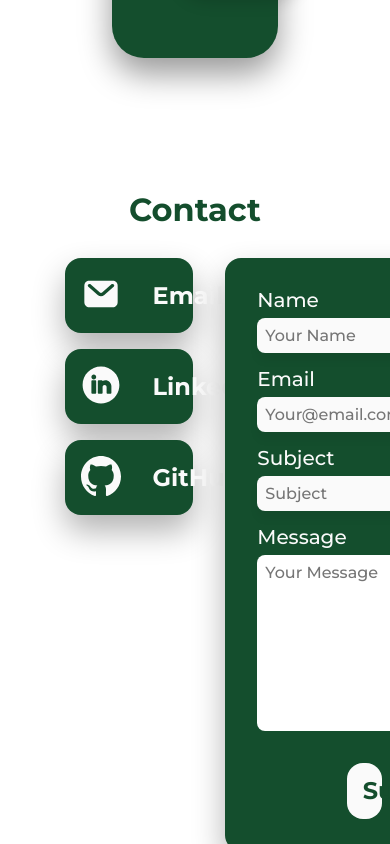
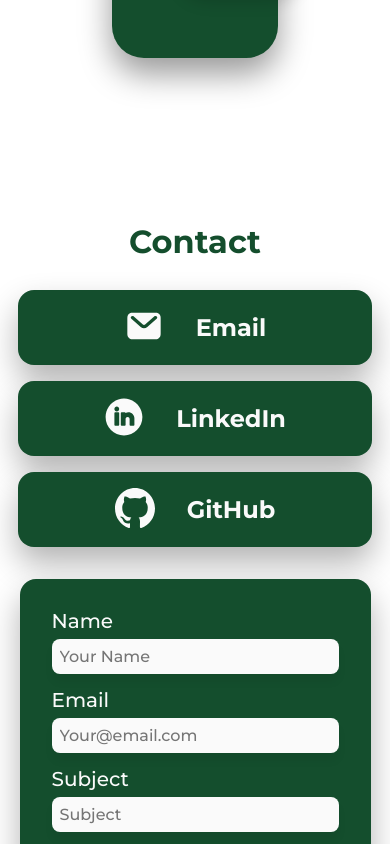
Before and after one commit to hellsten/jessicahellsten-website, a React (Vite) app: page / in a window 390 px wide. Shown: the part 7220-8064 px from the top of the page. Built offline with nearby package versions, Linux system fonts and the light colour scheme.

Commit message:
Added responsiveness to Contact

```diff
--- a/src/components/Contact/Contact.scss
+++ b/src/components/Contact/Contact.scss
@@ -5,30 +5,33 @@
   display: flex;
   justify-content: center;
   margin: 0 auto;
-  padding: 0 7rem;
+  width: 90vw;
   border-radius: 2rem;
-  @include small-desktop {
-    width: 70%;
+  @include tablet {
     margin: 0 auto;
+    width: 100vw;
   }
-  @include tablet{
-    width: 88%;
-  }
-  @include mobile{
+  @include mobile {
     padding: 1rem 0rem;
-    margin: 2rem 2rem;
+    margin: 2rem 0;
     width: auto;
   }
   &__container {
+    display: flex;
+    flex-direction: column;
+    justify-content: center;
     border-radius: 2rem;
     // box-shadow: 0 1rem 2rem rgba(0, 0, 0, 0.15);
-    padding: 4rem 4rem;
-    width: 80%;
+    padding: 4rem 0;
+    width: 96%;
     @include small-desktop {
-      padding: 4rem;
+      width: 93%;
     }
     @include tablet {
-      padding: 2rem 1rem 3rem;
+      width: 70%;
+    }
+    @include mobile{
+        width: 90vw;
     }
   }
   &__header {
@@ -53,13 +56,21 @@
     display: flex;
     flex-direction: row;
     gap: 2rem;
-    &-other{
+    @include tablet {
+      flex-direction: column;
+    }
+    &-other {
       display: flex;
       flex-direction: column;
+      margin: 0 auto;
       width: 33vw;
       gap: 1rem;
+      @include tablet {
+        justify-content: center;
+        width: 100%;
       }
-    &-find{
+    }
+    &-find {
       display: flex;
       flex-direction: row;
       gap: 2rem;
@@ -67,27 +78,34 @@
       background-color: $green-color-primary;
       border-radius: 1rem;
       box-shadow: 0 1rem 2rem rgba(0, 0, 0, 0.3);
-        transition:
-        transform 0.5s ease;
-        &:hover{
+      transition: transform 0.5s ease;
+      @include tablet {
+        justify-content: center;
+        align-self: center;
+        width: 70%;
+      }
+      @include mobile {
+        width: 92%;
+      }
+      &:hover {
         background-color: $green-color-secondary;
         transform: scale(1.02);
       }
-        &-text{
+      &-text {
         color: $color-white;
         font-size: 1.5rem;
         font-weight: 700;
         align-self: center;
       }
     }
-    &-link{
-        svg{
+    &-link {
+      svg {
         height: 2.5rem;
         width: 2.5rem;
         fill: $color-white;
       }
     }
-    &-form{
+    &-form {
       display: flex;
       flex-direction: column;
       width: 66vw;
@@ -95,7 +113,10 @@
       padding: 2rem;
       border-radius: 1rem;
       box-shadow: 0 1rem 2rem rgba(0, 0, 0, 0.3);
-        label{
+      @include tablet {
+        width: auto;
+      }
+      label {
         display: flex;
         flex-direction: column;
         gap: 0.5rem;
@@ -104,7 +125,7 @@
         font-weight: 500;
         color: $color-white;
       }
-        input{
+      input {
         margin: 0 0 1rem;
         padding: 0.5rem;
         border-radius: 0.5rem;
@@ -115,7 +136,7 @@
         font-weight: 500;
         font-family: inherit;
       }
-        &-submit{
+      &-submit {
         color: $color-white;
         width: 9vw;
         align-self: center;
@@ -127,16 +148,24 @@
         font-size: 1.5rem;
         background-color: $color-white;
         border-radius: 1rem;
-            transition:
-        transform 0.5s ease;
-            &:hover{
+        transition: transform 0.5s ease;
+        @include small-desktop {
+          width: 15vw;
+        }
+        @include tablet {
+          width: 17vw;
+        }
+        @include mobile{
+            width: 30vw;
+        }
+        &:hover {
           color: $color-white;
           background-color: $green-color-secondary;
           transform: scale(1.1);
         }
       }
     }
-    &-message{
+    &-message {
       font-family: inherit;
       height: 10rem;
       padding: 0.5rem;
@@ -145,7 +174,7 @@
       border-radius: 0.5rem;
       border: none;
     }
-    &-sent{
+    &-sent {
       display: flex;
       justify-content: center;
       height: 100%;
```
Lines whose indentation alone changed are shown as unchanged.
